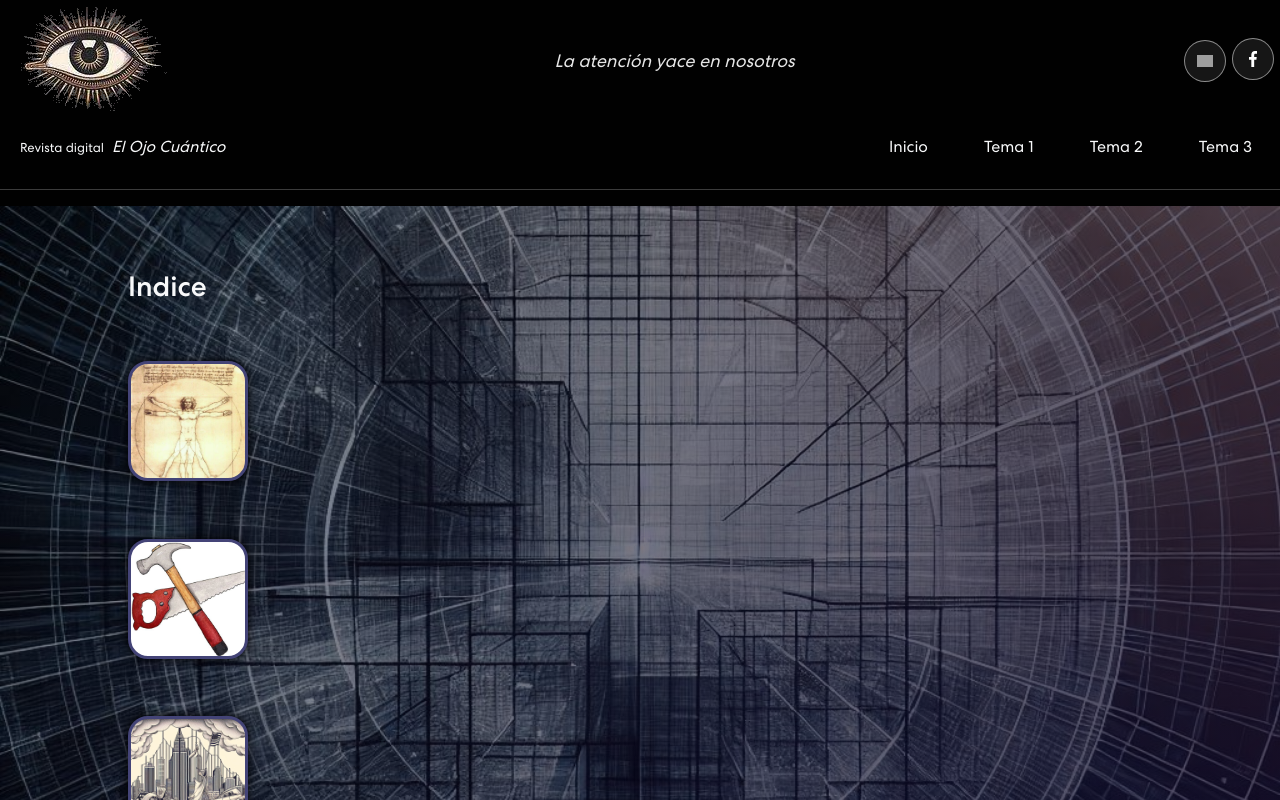
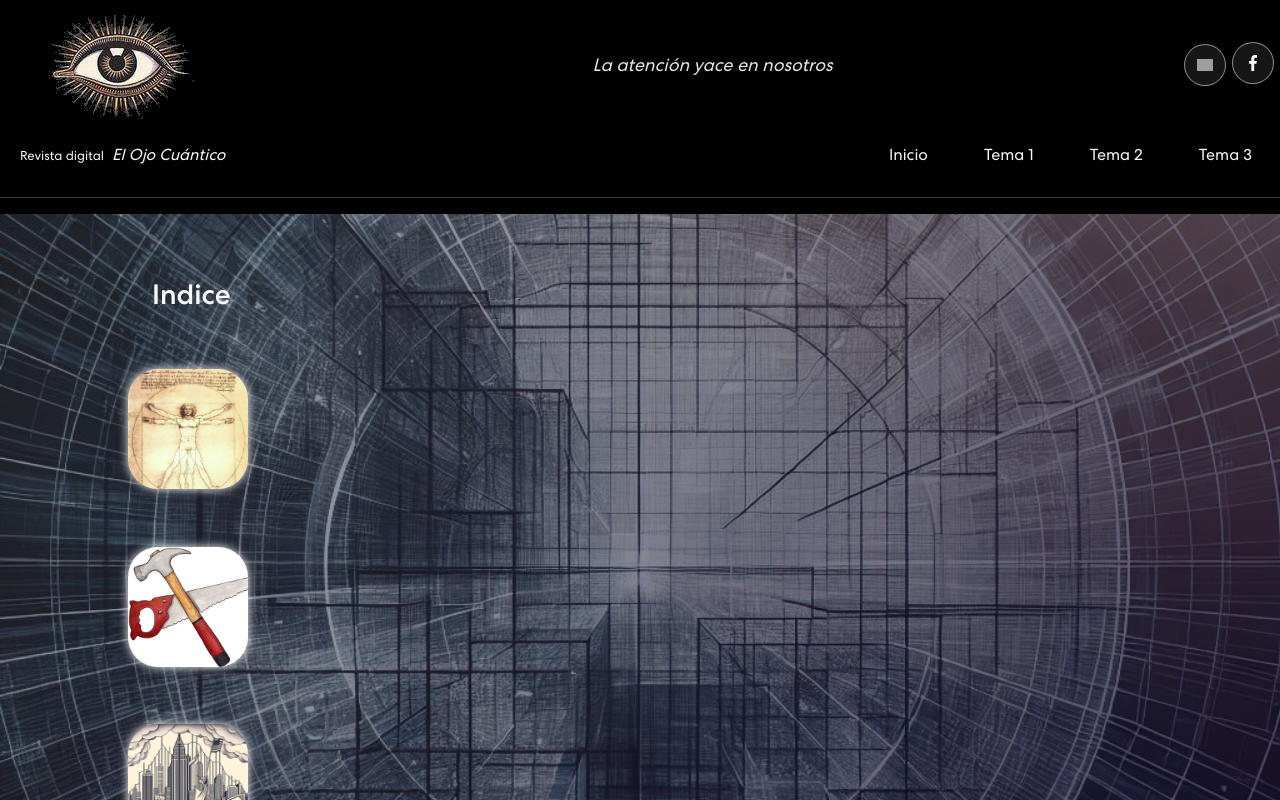
Before and after one commit to lucianatux/revista, a React (Create React App) app in the folder revista/: page / in a window 1280 px wide. Shown: the top 800 px of the page. Built offline with nearby package versions, Linux system fonts and the light colour scheme; grey boxes are pictures that could not be loaded.

Commit message:
resplandor

```diff
--- a/revista/src/App.css
+++ b/revista/src/App.css
@@ -154,7 +154,7 @@ filter: brightness(0) saturate(100%) invert(0%) sepia(7%) saturate(98%) hue-rota
   height: 100vh;
   background-image:linear-gradient(
     120deg,
-    #0000005a 0%,
+    #4c4c4c5a 0%,
     #0d0426bb 100%
   ),   url("../src/assets/img/fondo8.jpg");
   background-size: cover;
@@ -166,14 +166,21 @@ filter: brightness(0) saturate(100%) invert(0%) sepia(7%) saturate(98%) hue-rota
   height: 120px;
   background-color: #176589;
   margin: 5% 0;
-  border-radius: 20px;
+  border-radius: 30px;
   background-size: cover;
   box-shadow: 0 0 10px #000;
-  border: 3px solid #447;
+  animation: resplandor 2s infinite alternate; /* 2s es la duración de cada ciclo */
+}
+@keyframes resplandor {
+  0% {
+    box-shadow: 0 0 10px black;
+  }
+  100% {
+    box-shadow: 0 0 10px white;
+  }
 }
 .tema1{
 background-image: url("../src/assets/img/tema1.jpeg");
-
 }
 .tema2{
   background-image: url("../src/assets/img/tema2.jpeg");
--- a/revista/src/components/Header.js
+++ b/revista/src/components/Header.js
@@ -7,7 +7,7 @@ export const Header = () => {
   return (
     <div className="header">
       <div className="first-header">
-        <img src={logo} className="img-fluid logo" alt="Logo" />
+        <img src={logo} className="img-fluid mx-5 mt-2 logo" alt="Logo" />
         <p className="phrase">La atención yace en nosotros</p>
         <span className="header-text">
           <div className="social-icon">
--- a/revista/src/components/Menu.js
+++ b/revista/src/components/Menu.js
@@ -6,7 +6,7 @@ export const Menu = () => {
     return(
         <div >
            <div className='menu-div'>
-            <h3 className='text-light'>Indice</h3>
+            <h3 className='text-light px-4'>Indice</h3>
             <div className='themes'>
                 <div className='tema1'></div>
                 <div className='tema2'></div>
```
